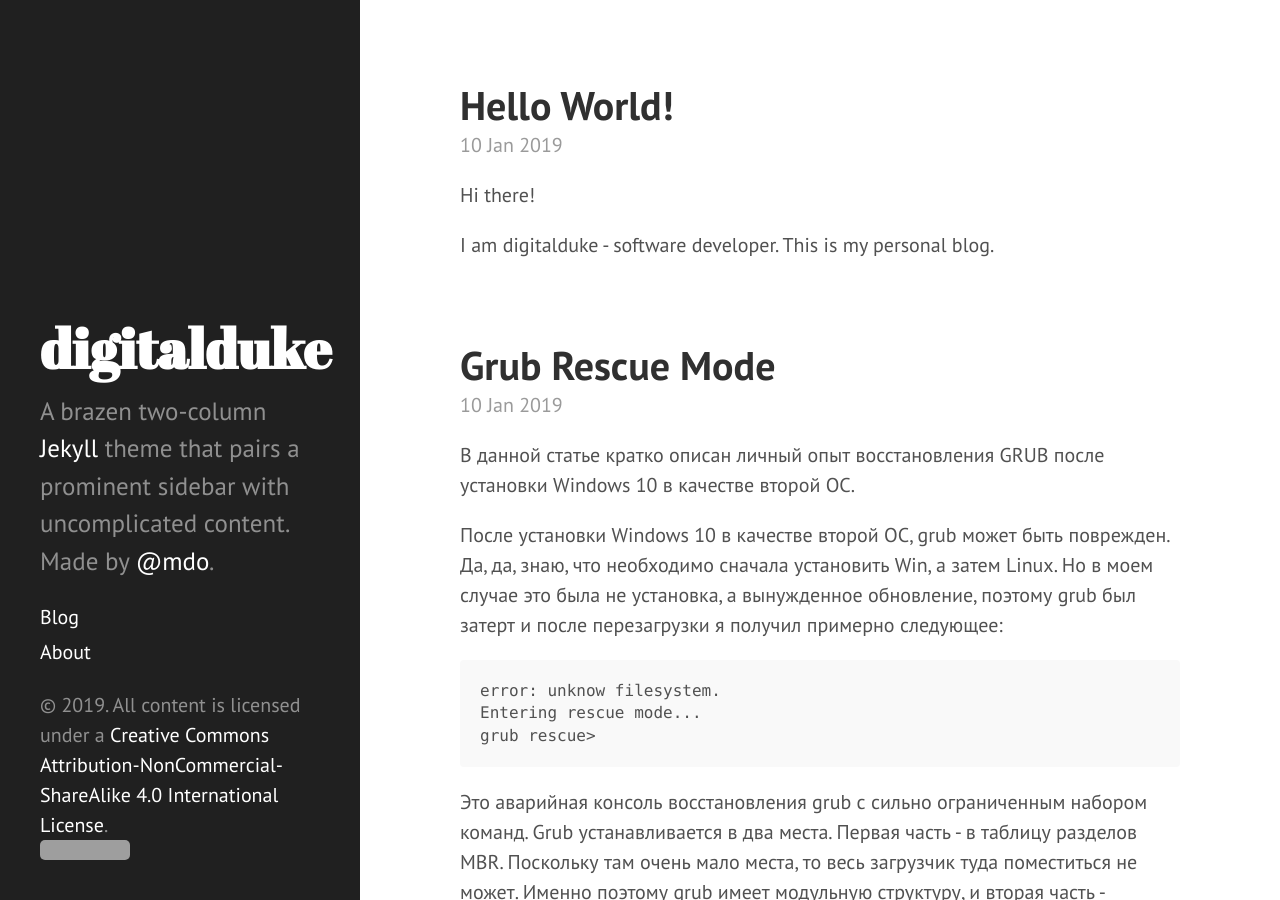
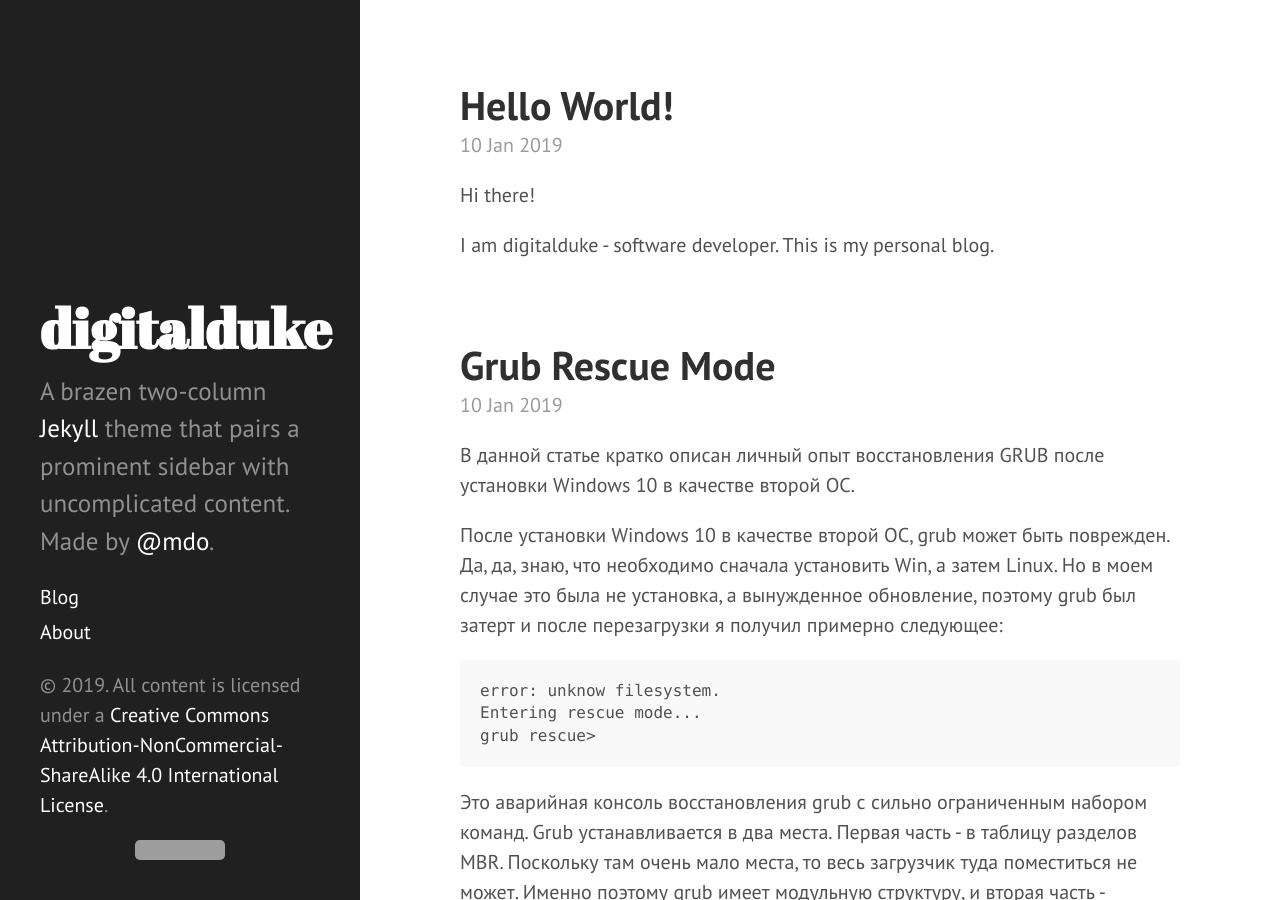
Before and after one commit to digitalduke/digitalduke.github.io, a Jekyll site: the page built from index.html, in a window 1280 px wide and 900 px high. Built offline with Jekyll 4.4.1, drawn with Linux system fonts in a browser that asks for light colours; the list of posts is cut into pages by our own code; grey boxes are pictures that could not be loaded.

Commit message:
Center CC logo

```diff
--- a/_includes/sidebar.html
+++ b/_includes/sidebar.html
@@ -29,6 +29,6 @@
       <!-- <span class="sidebar-nav-item">Currently v{{ site.version }}</span> -->
     </nav>
 
-    <p>&copy; {{ site.time | date: '%Y' }}. All content is licensed under a <a rel="license" href="http://creativecommons.org/licenses/by-nc-sa/4.0/">Creative Commons Attribution-NonCommercial-ShareAlike 4.0 International License</a>.<br /><img alt="Creative Commons License" style="border-width:0" src="https://i.creativecommons.org/l/by-nc-sa/4.0/88x31.png" /></p>
+    <p>&copy; {{ site.time | date: '%Y' }}. All content is licensed under a <a rel="license" href="http://creativecommons.org/licenses/by-nc-sa/4.0/">Creative Commons Attribution-NonCommercial-ShareAlike 4.0 International License</a>.<p align="center"><img alt="Creative Commons License" style="border-width:0" src="https://i.creativecommons.org/l/by-nc-sa/4.0/88x31.png" /></p></p>
   </div>
 </div>
```
